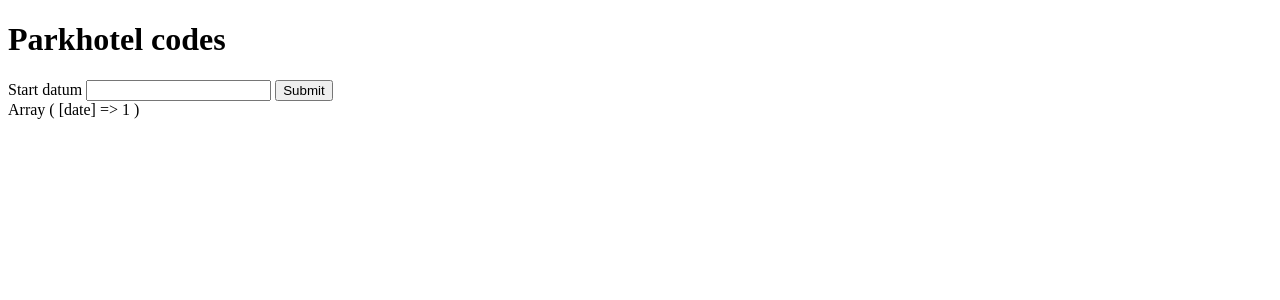
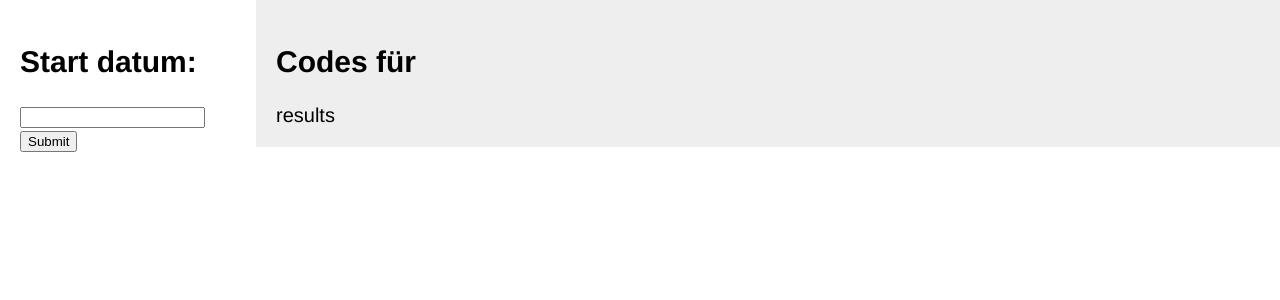
Before and after one commit to lxbarth/parkhotel_testcodes, a PHP site: page /?date=1 in a window 1280 px wide. Shown: the top 300 px of the page. Run offline with PHP 8.4, Linux system fonts and the light colour scheme.

Commit message:
Light theming.

```diff
--- a/lib.php
+++ b/lib.php
@@ -1,11 +1,21 @@
 <?php
 
 function handle_request() {
-  $result = $_GET;
-  $out = render_template('main.tpl.php', array('result' => print_r($result, true)));
+  $result = array();
+  if ($_GET['date']) {
+    $result = generate_code($_GET['date']);
+  }
+  $out = render_template('main.tpl.php', $result);
   header('Content-Type: text/html; charset=utf-8');
   header('Content-Length: ' . strlen($out));
   print $out;
+}
+
+function generate_code($date) {
+  return array(
+    'date' => $date,
+    'result' => 'results'
+  );
 }
 
 function render_template($template_file, $variables) {
--- a/main.tpl.php
+++ b/main.tpl.php
@@ -13,16 +13,22 @@
   </script>
 </head>
 <body id="home">
-<h1>Parkhotel codes</h1>
-<form action="" method="get">
-  <label for="date">Start datum</label>
-  <input type="text" name="date" id="datepicker">
-  <input type="submit">
-</form>
+<div class="datum-wrapper">
+<div class="datum">
+  <h2>Start datum:</h2>
+  <form action="" method="get">
+    <input type="text" name="date" id="datepicker" value="<?php $date ?>">
+    <input type="submit">
+  </form>
+</div>
+</div>
 <?php if ($result):?>
+<div class="result-wrapper">
 <div class="result">
-  <?php print $result ?>
+  <h2>Codes für <?php $date ?></h2>
+    <?php print $result ?>
 </div>
+</div
 <? endif; ?>
 </body>
 </html>
--- a/style.css
+++ b/style.css
@@ -0,0 +1,23 @@
+
+body {
+  font-family: 'Helvetica Neue', 'Helvetica', 'Arial';
+  font-size: 20px;
+  margin: 0;
+  padding: 0;
+}
+
+.datum-wrapper {
+  float: left;
+  width: 20%;
+}
+
+.result-wrapper {
+  float: right;
+  width: 80%;
+  background-color: #eeeeee;
+}
+
+.datum,
+.result {
+  padding: 20px;
+}
```
